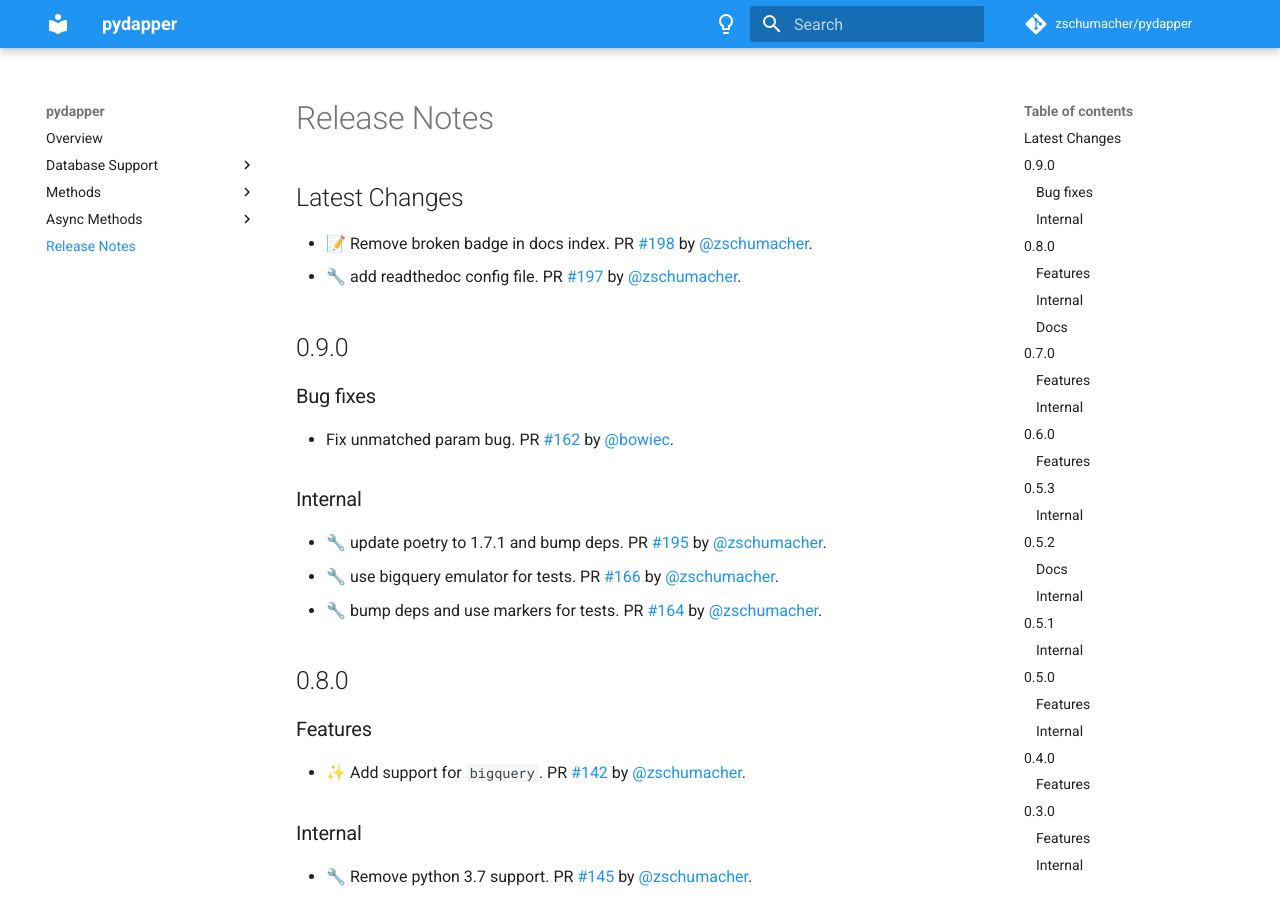
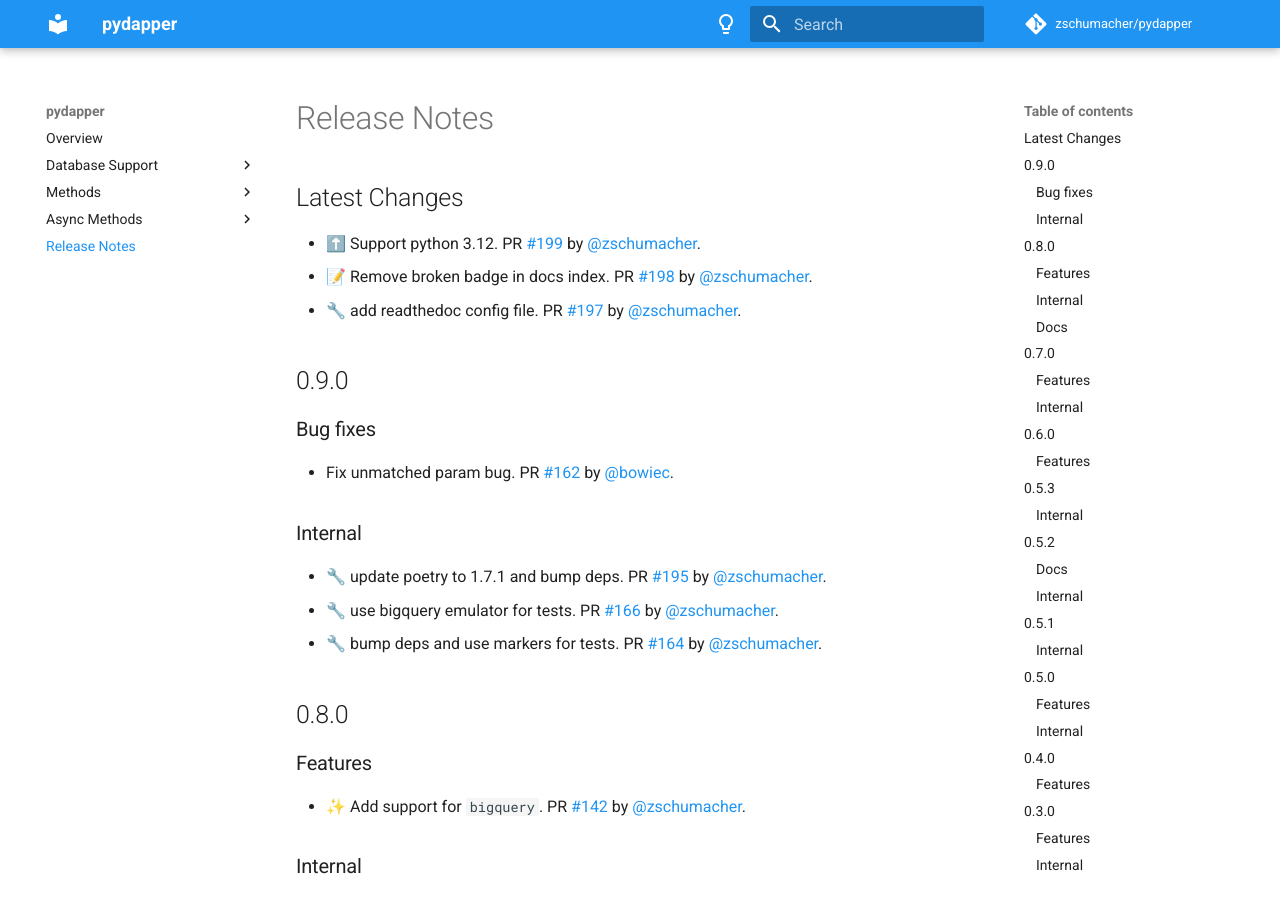
Before and after one commit to zschumacher/pydapper, an MkDocs documentation site: the page built from docs/release_notes.md, in a window 1280 px wide and 900 px high. Built offline with MkDocs 1.6.1 and Material for MkDocs 9.7.7, drawn with Linux system fonts in a browser that asks for light colours; comment, search, counter and statistics services are not loaded.

Commit message:
📝 Update release notes

```diff
--- a/docs/release_notes.md
+++ b/docs/release_notes.md
@@ -1,6 +1,7 @@
 
 ## Latest Changes
 
+* ⬆️ Support python 3.12. PR [#199](https://github.com/zschumacher/pydapper/pull/199) by [@zschumacher](https://github.com/zschumacher).
 * 📝 Remove broken badge in docs index. PR [#198](https://github.com/zschumacher/pydapper/pull/198) by [@zschumacher](https://github.com/zschumacher).
 * 🔧 add readthedoc config file. PR [#197](https://github.com/zschumacher/pydapper/pull/197) by [@zschumacher](https://github.com/zschumacher).
 ## 0.9.0
```
